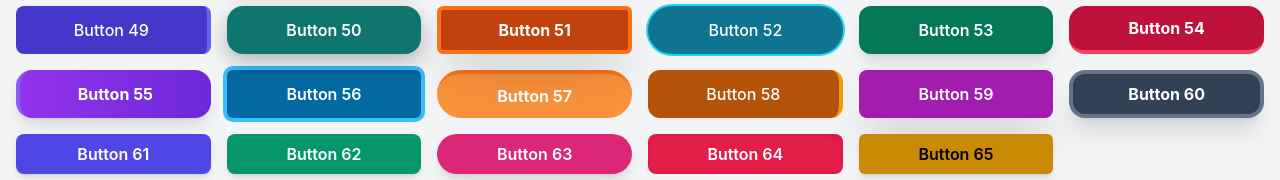
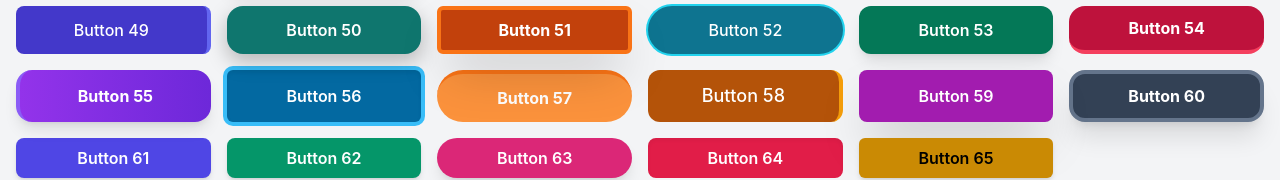
Before and after one commit to knowinGit-CSI/colorplay-2, a React (Create React App) app: page / in a window 1280 px wide. Shown: the part 622-802 px from the top of the page. Built offline with nearby package versions, Linux system fonts and the light colour scheme.

Commit message:
Fix issue #62:corrected front to text-lg

```diff
--- a/src/components/buttons/Button58.js
+++ b/src/components/buttons/Button58.js
@@ -2,7 +2,7 @@ import React from 'react';
 
 const Button58 = ({ text = "Button 58" }) => {
   return (
-    <button className="bg-amber-700 hover:bg-amber-800 text-white font-medium py-3 px-5 rounded-xl border-r-4 border-amber-500 transition duration-300">
+    <button className="bg-amber-700 hover:bg-amber-800 text-white text-lg font-medium py-3 px-5 rounded-xl border-r-4 border-amber-500 transition duration-300">
       {text}
     </button>
   );
```
